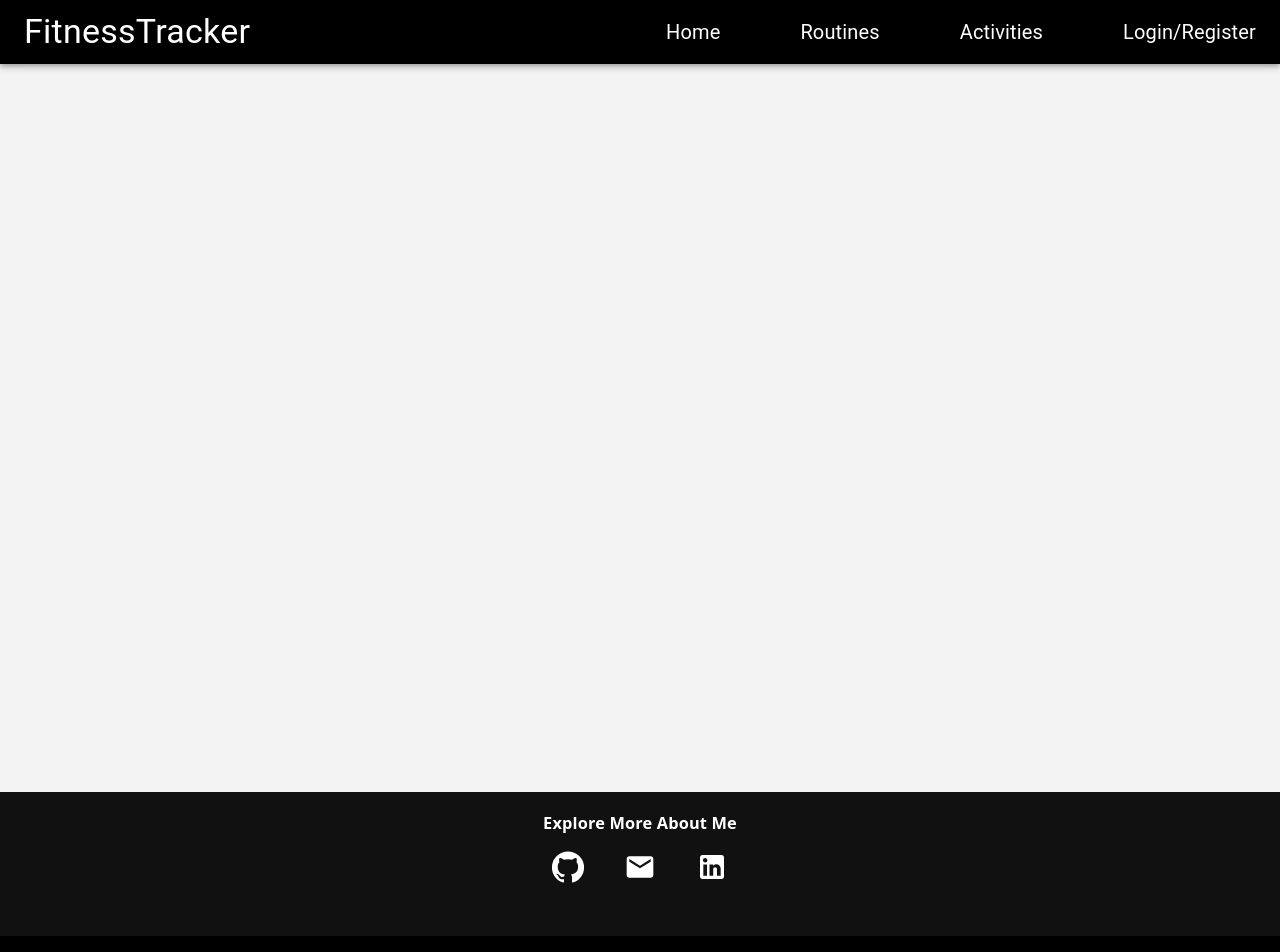
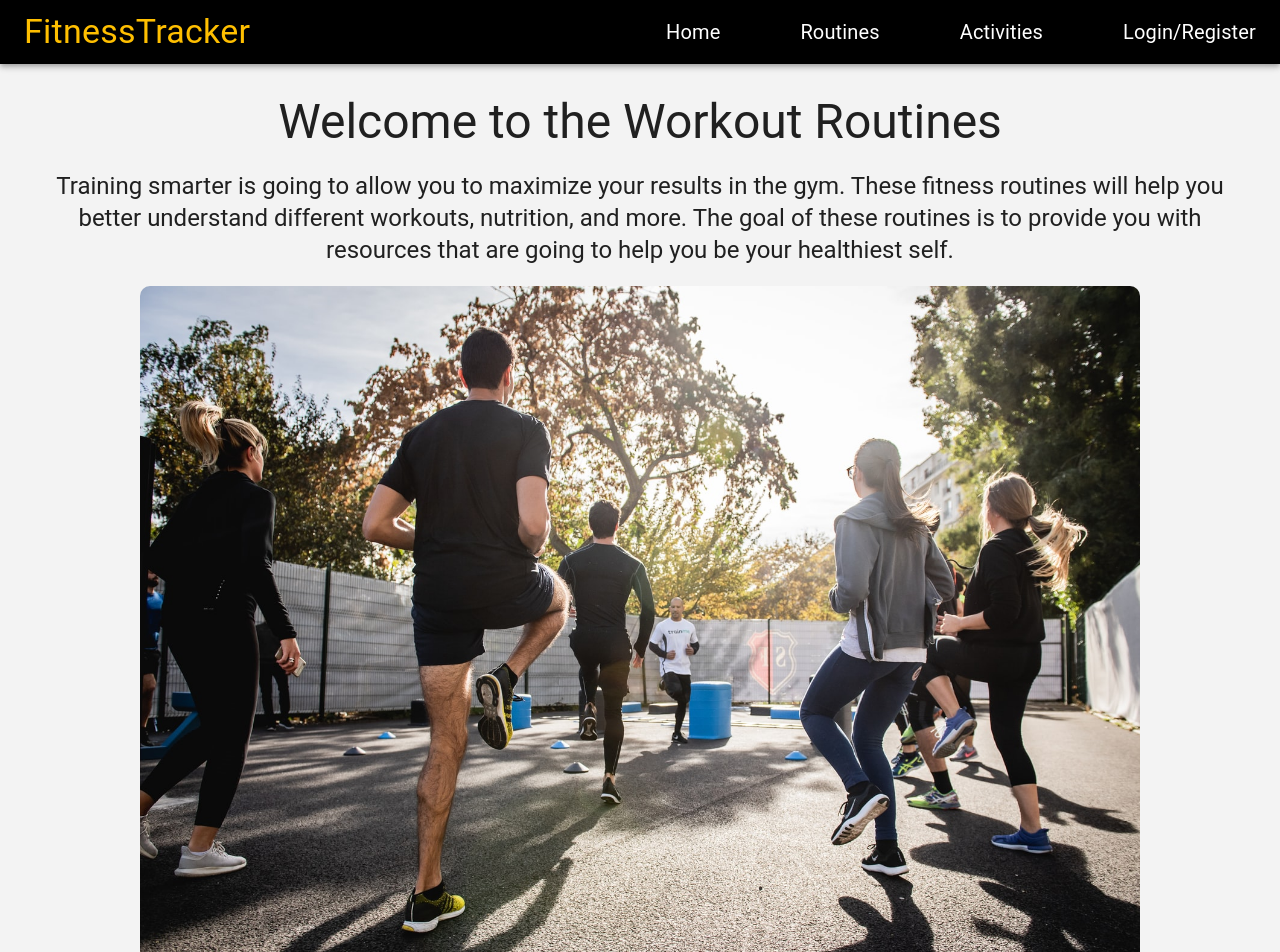
Before and after one commit to carlos-escamilla33/FitnessTrackerFrontEnd, a React (Create React App) app: page /routines in a window 1280 px wide. Shown: the top 952 px of the page. Built offline with nearby package versions, Linux system fonts and the light colour scheme; no server answers.

Commit message:
styled routines page

```diff
--- a/src/components/DrawerMenu/stylesDrawerMenu.js
+++ b/src/components/DrawerMenu/stylesDrawerMenu.js
@@ -3,11 +3,11 @@ import { makeStyles, } from "@material-ui/core";
 
 const useStyles = makeStyles(() => ({
     paper: {
-        background: "white",
+        background: "black",
     },
     link: {
         textDecoration: "none",
-        color: 'black',
+        color: 'white',
         fontSize: "30px",
         "&:hover": {
             color: "#FFBF00",
--- a/src/components/Footer/Footer.js
+++ b/src/components/Footer/Footer.js
@@ -5,17 +5,10 @@ import { GitHub, Email, LinkedIn } from "@material-ui/icons";
 
 const Footer = () => {
     return (
-        <footer className="box">
-            <h3 style={{ textAlign: "center" }}>Explore More About Me</h3>
+        <footer>
+            <h3 style={{ textAlign: "center", fontSize: "25px" }}>Explore More About Me</h3>
             <div className="footerContent">
                 <ul className="socials">
-                    <li>
-                        <Link href="https://github.com/carlos-escamilla33">
-                            <GitHub
-                                style={{ fontSize: "32px" }}
-                            />
-                        </Link>
-                    </li>
                     <li>
                         <Link href="mailto:Crodriguezescamilla3@gmail.com">
                             <Email
@@ -26,6 +19,16 @@ const Footer = () => {
                     <li>
                         <Link href="https://www.linkedin.com/in/carlos-r-escamilla/">
                             <LinkedIn
+                                style={{ fontSize: "32px" }}
+                            />
+                        </Link>
+                    </li>
+                </ul>
+                <h3 style={{ textAlign: "center" }}>FitnessTracker Backend</h3>
+                <ul className="socials">
+                    <li>
+                        <Link href="https://github.com/carlos-escamilla33/FitnessTrackerBackend">
+                            <GitHub
                                 style={{ fontSize: "32px" }}
                             />
                         </Link>
--- a/src/components/NavBar/stylesNavBar.js
+++ b/src/components/NavBar/stylesNavBar.js
@@ -12,7 +12,7 @@ const useStyles = makeStyles((theme) => ({
     logo: {
         flexGrow: "1",
         cursor: "pointer",
-        color: 'white',
+        color: '#FFBF00',
         textDecoration: "none"
     },
     link: {
--- a/src/components/PostRoutine/PostRoutine.js
+++ b/src/components/PostRoutine/PostRoutine.js
@@ -1,20 +1,24 @@
 import React, { useState, useContext, useEffect } from "react";
 import { UserContext } from "../../context/UserContext";
 import { callApi } from "../../api";
+import groupWorkout from '../../media/groupWorkout.jpeg';
 import {
     Container,
     Typography,
     TextField,
     Button,
     Switch,
-    FormControlLabel
+    FormControlLabel,
+    CardMedia
 } from "@material-ui/core";
+import useStyles from "./StylesPostRoutine";
 
 const PostRoutine = () => {
     const { token, publicRoutines } = useContext(UserContext);
     const [name, setName] = useState("");
     const [goal, setGoal] = useState("");
     const [isPublic, setIsPublic] = useState(false);
+    const classes = useStyles()
 
     const postRoutine = async () => {
         try {
@@ -62,31 +66,43 @@ const PostRoutine = () => {
     }
     return (
         <>
-            {
-                token ?
             <Container
                 container="true"
                 justify="center"
                 align="center"
                 bottomgutter="true"
             >
-                        < Typography variant="h3" > Workout Routines</Typography ><br />
-                        <Typography variant="h5">Add your workout routine below</Typography><br />
-                        <form onSubmit={submitHandler}>
+                <div>
+                    < Typography variant="h3" >Welcome to the Workout Routines</Typography ><br />
+                    <Typography variant="h5">
+                        Training smarter is going to allow you to maximize your results in the gym.
+                        These fitness routines will help you better understand different workouts, nutrition, and more.
+                        The goal of these routines is to provide you with resources that are going to help you be your healthiest self.
+                    </Typography><br />
+                </div>
+                {
+                    token ?
+                        <form onSubmit={submitHandler} className={classes.postForm}>
+                            <Typography variant="h5">Post your workout routine below!</Typography>
                             <TextField
                                 label={'workout name'}
                                 id="margin-normal"
+                                fullWidth={true}
                                 margin="normal"
+                                variant="outlined"
                                 onChange={workoutNameHandler}
                                 value={name}
                             /><br />
 
                             <TextField
                                 label={'describe your goal'}
-                                id="margin-normal"
+                                id="outlined-textarea"
+                                fullWidth={true}
                                 margin="normal"
+                                variant="outlined"
                                 onChange={goalHandler}
                                 value={goal}
+                                multiline
                             /><br />
                             <FormControlLabel
                                 label="Make Routine Public"
@@ -102,12 +118,19 @@ const PostRoutine = () => {
                             <div>
                                 <Button
                                     type="submit"
-                                    variant="contained"
-                                    color="primary"
-                                >Submit</Button></div>
-                        </form>
-                    </Container > : null
+                                    variant="outlined"
+                                    size="large"
+                                    fullWidth={true}
+                                    className={classes.button}
+                                >Submit</Button>
+                            </div>
+                        </form> : null
                 }
+                <CardMedia
+                        className={classes.routineImage}
+                        image={groupWorkout}
+                    />
+            </Container >
         </>
     )
 }
--- /dev/null
+++ b/src/components/PostRoutine/StylesPostRoutine.js
@@ -0,0 +1,23 @@
+import { makeStyles } from "@material-ui/core";
+
+const useStyles = makeStyles(() => ({
+    postForm: {
+        backgroundColor: "white",
+        margin: "30px",
+        padding: "30px",
+        borderRadius: "20px",
+        width: "70%"
+    },
+    button: {
+        borderRadius: "10px"
+    },
+    routineImage: {
+        height: 700,
+        width: 1000,
+        margin: 'auto',
+        marginBottom: "30px",
+        borderRadius: "10px"
+    },
+}))
+
+export default useStyles
--- a/src/components/RoutineActions/RoutineActions.js
+++ b/src/components/RoutineActions/RoutineActions.js
@@ -44,6 +44,7 @@ const RoutineActions = () => {
 
     return (
         <>
+
             {
                 routines.reverse().map(routine => {
                     return (
--- a/src/components/Routines/Routines.js
+++ b/src/components/Routines/Routines.js
@@ -5,6 +5,7 @@ import RoutineActions from "../RoutineActions/RoutineActions";
 import {
     Grid,
     Container,
+    CardMedia,
 } from "@material-ui/core";
 
 const Routines = () => {
```
Also changed, not shown: src/components/Routines/Routines.css (deleted), src/media/groupWorkout.jpeg (added), 1 other file (tests, documents, lock files or other folders). Lines whose indentation alone changed are shown as unchanged.
